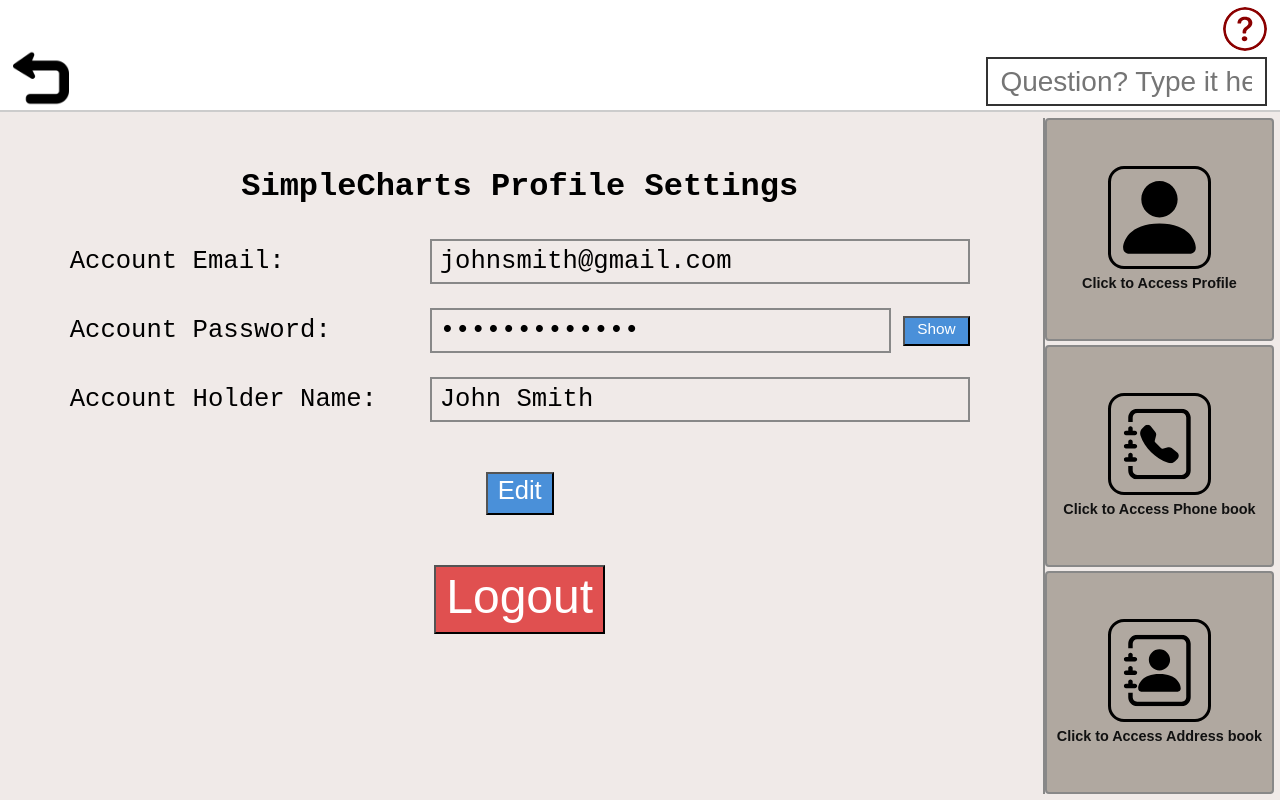
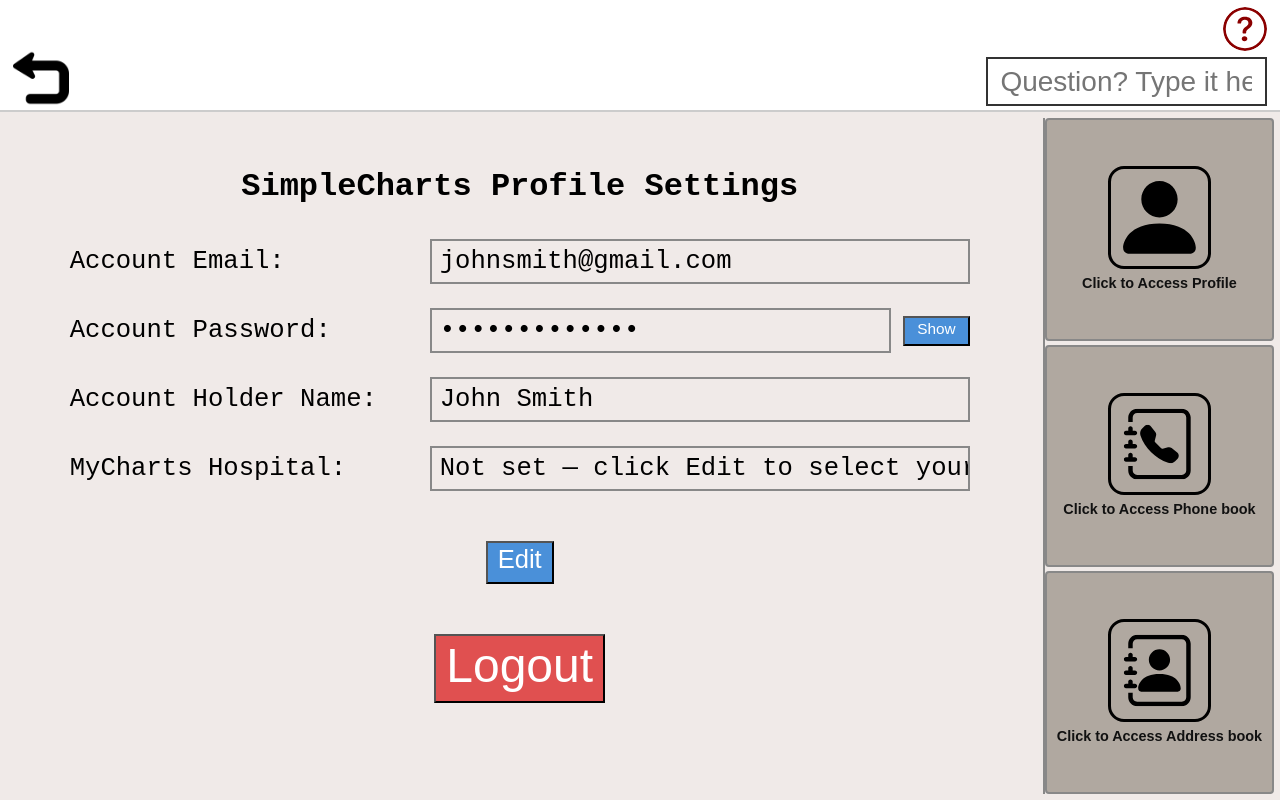
Before and after one commit to kadengardiner/SimpleCharts, a React (Vite) app: page / in a window 1280 px wide. Both pictures are taken after a click on the button "Click to Access Profile". Built offline with nearby package versions, Linux system fonts and the light colour scheme.

Commit message:
Added hyperlinks for mycharts access

```diff
--- a/src/App.jsx
+++ b/src/App.jsx
@@ -5,15 +5,16 @@
 import AddressBookScreen from './AddressBookScreen'
 import GuidePage from './guidepages/GuidePage'
 import guidePageData from './guidepages/guidePageData'
+import MyChartsLink from './mychartsPortal/MyChartsLink'
 
 const base = import.meta.env.BASE_URL
 
 const tiles = [
-  { label: 'Schedule Appointment',      color: '#6a9bc3', id: 'schedule', ctaImg: `${base}scheduleaptButton.png`           },
-  { label: 'Test Results',               color: '#5a9e5a', id: 'results',  ctaImg: `${base}testResultsclickme.png`          },
-  { label: 'View Medications',           color: '#c8c84a', id: 'meds',     ctaImg: `${base}viewMedicationClickMe.png`       },
-  { label: 'View Billing',               color: '#c05050', id: 'billing',  ctaImg: `${base}viewBillingClickMe.png`          },
-  { label: 'View Messages',              color: '#d4844a', id: 'messages', ctaImg: `${base}viewMessageClickMe.png`          },
+  { label: 'Schedule Appointment', color: '#6a9bc3', id: 'schedule', ctaImg: `${base}scheduleaptButton.png` },
+  { label: 'Test Results', color: '#5a9e5a', id: 'results', ctaImg: `${base}testResultsclickme.png` },
+  { label: 'View Medications', color: '#c8c84a', id: 'meds', ctaImg: `${base}viewMedicationClickMe.png` },
+  { label: 'View Billing', color: '#c05050', id: 'billing', ctaImg: `${base}viewBillingClickMe.png` },
+  { label: 'View Messages', color: '#d4844a', id: 'messages', ctaImg: `${base}viewMessageClickMe.png` },
   { label: 'View Upcoming Appointment', color: '#c060b0', id: 'upcoming', ctaImg: `${base}viewUpcomingAppointmentClickMe.png` },
 ]
 
@@ -60,7 +61,7 @@
       <div className="search-results-card">
         <h1 className="search-results-title">Search Results</h1>
         <p className="search-results-subtitle">
-          Showing matches for <strong>“{query}”</strong>
+          Showing matches for <strong>"{query}"</strong>
         </p>
 
         {results.length === 0 ? (
@@ -207,15 +208,20 @@
           ? <h1 className="greeting">Hello John Smith!</h1>
           : showGuideHeader
             ? <div className="header-guide-actions">
-                <img className="header-logo-left" src={`${base}logo.png`} alt="Simple Charts Logo" onClick={() => navigateTo('home')}/>
-                <img className="header-action-btn" src={`${base + guidePageData[currentPage].symbol}.svg`} alt="Hyperlink" title={`${tiles[guidePageData[currentPage].symbol-1].label} in MyChart`}/>
-                {currentPage !== 'search-results'}
-                <img className="header-action-btn" src={`${base}backbtn.png`} alt="Back" onClick={goBack} title='Go to Previous Page'/>
+              <img className="header-logo-left" src={`${base}logo.png`} alt="Simple Charts Logo" onClick={() => navigateTo('home')} />
+              {currentPage !== 'search-results' && (
+                <MyChartsLink
+                  pageId={currentPage}
+                  imgSrc={`${base + guidePageData[currentPage].symbol}.svg`}
+                  label={tiles[guidePageData[currentPage].symbol - 1].label}
+                />
+              )}
+              <img className="header-action-btn" src={`${base}backbtn.png`} alt="Back" onClick={goBack} title='Go to Previous Page' />
             </div>
-            : <img className="header-action-btn" src={`${base}backbtn.png`} alt="Back" onClick={goBack} title='Go to Previous Page'/>}
-        {currentPage === 'home' && <img className="header-logo" src={`${base}logo.png`} alt="Simple Charts Logo" onClick={() => navigateTo('home')}/>}
+            : <img className="header-action-btn" src={`${base}backbtn.png`} alt="Back" onClick={goBack} title='Go to Previous Page' />}
+        {currentPage === 'home' && <img className="header-logo" src={`${base}logo.png`} alt="Simple Charts Logo" onClick={() => navigateTo('home')} />}
         <div className="header-right">
-          <img className="help-button" src={`${base}help.svg`} onClick={() => window.alert("NOBODY CAN HELP YOU NOW\n(not yet implemented)")}/>
+          <img className="help-button" src={`${base}help.svg`} onClick={() => window.alert("NOBODY CAN HELP YOU NOW\n(not yet implemented)")} />
           <form onSubmit={handleSearchSubmit}>
             <input
               className="search-box"
--- a/src/ProfileScreen.jsx
+++ b/src/ProfileScreen.jsx
@@ -1,22 +1,30 @@
 import { useState } from 'react';
+import HospitalPicker from './mychartsPortal/HospitalPicker';
+import useMyChartsUrl from './mychartsPortal/useMyChartsUrl';
 
 export default function ProfileScreen() {
+  const { saveHospital } = useMyChartsUrl()
+
   const [isEditing, setIsEditing] = useState(false);
   const [showPassword, setShowPassword] = useState(false);
   const [saved, setSaved] = useState({
     email: 'johnsmith@gmail.com',
     password: 'mypassword123',
     name: 'John Smith',
+    hospitalId: localStorage.getItem('mychartsHospitalId') || '',
   });
   const [draft, setDraft] = useState({ ...saved });
+  const [draftHospitalId, setDraftHospitalId] = useState(saved.hospitalId)
 
   function handleEdit() {
     setDraft({ ...saved });
+    setDraftHospitalId(saved.hospitalId)
     setIsEditing(true);
   }
 
   function handleSave() {
-    setSaved({ ...draft });
+    saveHospital(draftHospitalId)
+    setSaved({ ...draft, hospitalId: draftHospitalId });
     setIsEditing(false);
   }
 
@@ -48,6 +56,13 @@
           : <span className="profile-value">{saved.name}</span>}
       </div>
 
+      <HospitalPicker
+        isEditing={isEditing}
+        draftId={draftHospitalId}
+        setDraftId={setDraftHospitalId}
+        savedId={saved.hospitalId}
+      />
+
       <div className="profile-buttons">
         {isEditing ? (
           <>
--- /dev/null
+++ b/src/mychartsPortal/HospitalPicker.jsx
@@ -0,0 +1,29 @@
+import hospitals from './hospitalData'
+
+export default function HospitalPicker({ isEditing, draftId, setDraftId, savedId }) {
+    const savedHospital = hospitals.find(h => h.id === savedId)
+
+    return (
+        <div className="profile-feild">
+            <label>MyCharts Hospital:</label>
+            {isEditing ? (
+                <select
+                    value={draftId}
+                    onChange={e => setDraftId(e.target.value)}
+                    className="hospital-select"
+                >
+                    <option value="">-- Select your hospital --</option>
+                    {hospitals.map(h => (
+                        <option key={h.id} value={h.id}>{h.name}</option>
+                    ))}
+                </select>
+            ) : (
+                <span className="profile-value">
+                    {savedHospital
+                        ? savedHospital.name
+                        : 'Not set — click Edit to select your hospital'}
+                </span>
+            )}
+        </div>
+    )
+}
--- /dev/null
+++ b/src/mychartsPortal/MyChartsLink.jsx
@@ -0,0 +1,35 @@
+import useMyChartsUrl from './useMyChartsUrl'
+
+export default function MyChartsLink({ pageId, imgSrc, label }) {
+    const { selectedHospital } = useMyChartsUrl()
+
+    if (!selectedHospital) {
+        return (
+            <img
+                className="header-action-btn"
+                src={imgSrc}
+                alt={label}
+                title="Select your hospital in Profile to enable this link"
+                style={{ opacity: 0.35, cursor: 'not-allowed' }}
+            />
+        )
+    }
+
+    const path = selectedHospital.paths[pageId] || ''
+    const fullUrl = selectedHospital.baseUrl + path
+
+    return (
+        <a
+            href={fullUrl}
+            target="_blank"
+            rel="noopener noreferrer"
+            title={`Open "${label}" in MyCharts`}
+        >
+            <img
+                className="header-action-btn"
+                src={imgSrc}
+                alt={`Open ${label} in MyCharts`}
+            />
+        </a>
+    )
+}
--- /dev/null
+++ b/src/mychartsPortal/hospitalData.js
@@ -0,0 +1,69 @@
+const hospitals = [
+    {
+        id: 'atrius',
+        name: 'Atrius Health',
+        baseUrl: 'https://myhealth.atriushealth.org/MyChart',
+        paths: {
+            schedule: '/Scheduling',
+            results: '/app/test-results',
+            meds: '/Clinical/Medications',
+            billing: '/Billing/Summary',
+            messages: '/app/communication-center',
+            upcoming: '/Visits',
+        },
+    },
+    {
+        id: 'mgb',
+        name: 'Mass General Brigham',
+        baseUrl: 'https://patientgateway.massgeneralbrigham.org/mychart-PRD',
+        paths: {
+            schedule: '/Scheduling',
+            results: '/app/test-results',
+            meds: '/Clinical/Medications',
+            billing: '/Billing/Summary',
+            messages: '/app/communication-center',
+            upcoming: '/Visits',
+        },
+    },
+    {
+        id: 'bilh',
+        name: 'Beth Israel Lahey Health',
+        baseUrl: 'https://mychart.bilh.org/MyChart-BILH',
+        paths: {
+            schedule: '/Scheduling',
+            results: '/app/test-results',
+            meds: '/Clinical/Medications',
+            billing: '/Billing/Summary',
+            messages: '/app/communication-center',
+            upcoming: '/Visits',
+        },
+    },
+    {
+        id: 'umass',
+        name: 'UMass Memorial Health',
+        baseUrl: 'https://mychartonline.umassmemorial.org/MyChart',
+        paths: {
+            schedule: '/Scheduling',
+            results: '/app/test-results',
+            meds: '/Clinical/Medications',
+            billing: '/Billing/Summary',
+            messages: '/app/communication-center',
+            upcoming: '/Visits',
+        },
+    },
+    {
+        id: 'bmc',
+        name: 'Boston Medical Center',
+        baseUrl: 'https://mychart.bmc.org/MyChart',
+        paths: {
+            schedule: '/Scheduling',
+            results: '/app/test-results',
+            meds: '/Clinical/Medications',
+            billing: '/Billing/Summary',
+            messages: '/app/communication-center',
+            upcoming: '/Visits',
+        },
+    },
+]
+
+export default hospitals
--- /dev/null
+++ b/src/mychartsPortal/useMyChartsUrl.js
@@ -0,0 +1,24 @@
+import { useState } from 'react'
+import hospitals from './hospitalData'
+
+const STORAGE_KEY = 'mychartsHospitalId'
+
+export default function useMyChartsUrl() {
+    const [hospitalId, setHospitalId] = useState(
+        () => localStorage.getItem(STORAGE_KEY) || ''
+    )
+
+    const selectedHospital = hospitals.find(h => h.id === hospitalId) || null
+
+    function saveHospital(id) {
+        localStorage.setItem(STORAGE_KEY, id)
+        setHospitalId(id)
+    }
+
+    function clearHospital() {
+        localStorage.removeItem(STORAGE_KEY)
+        setHospitalId('')
+    }
+
+    return { selectedHospital, saveHospital, clearHospital }
+}
```
Also changed, not shown: 1 other file (tests, documents, lock files or other folders). Lines whose indentation alone changed are shown as unchanged.
